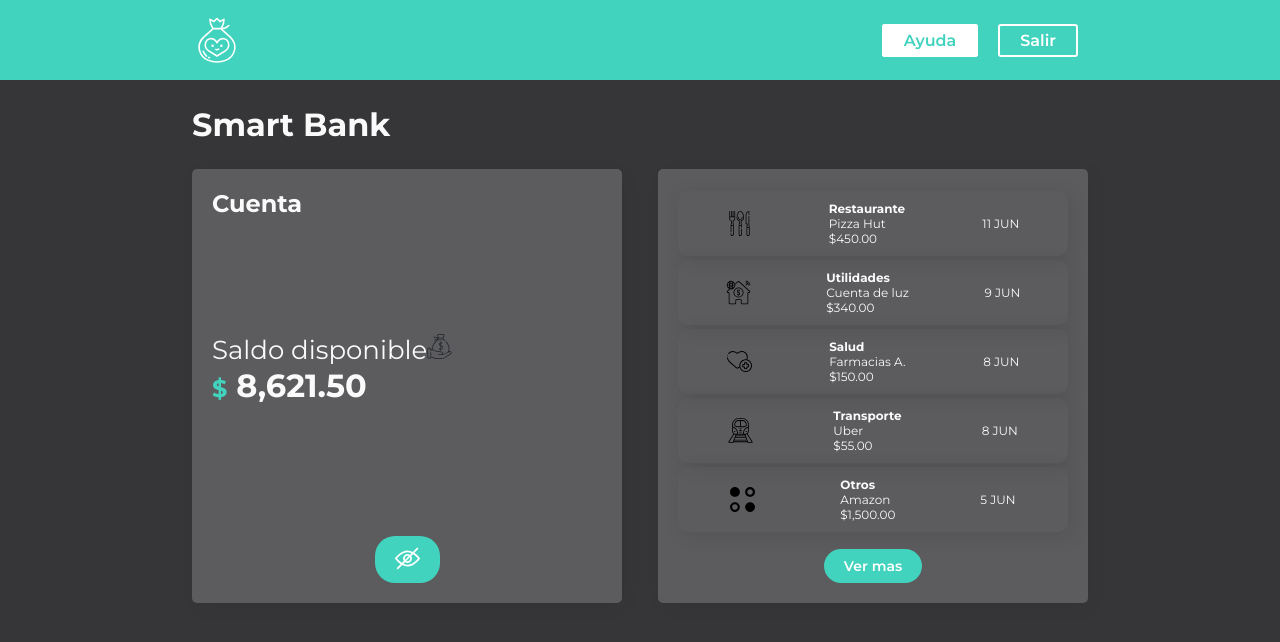
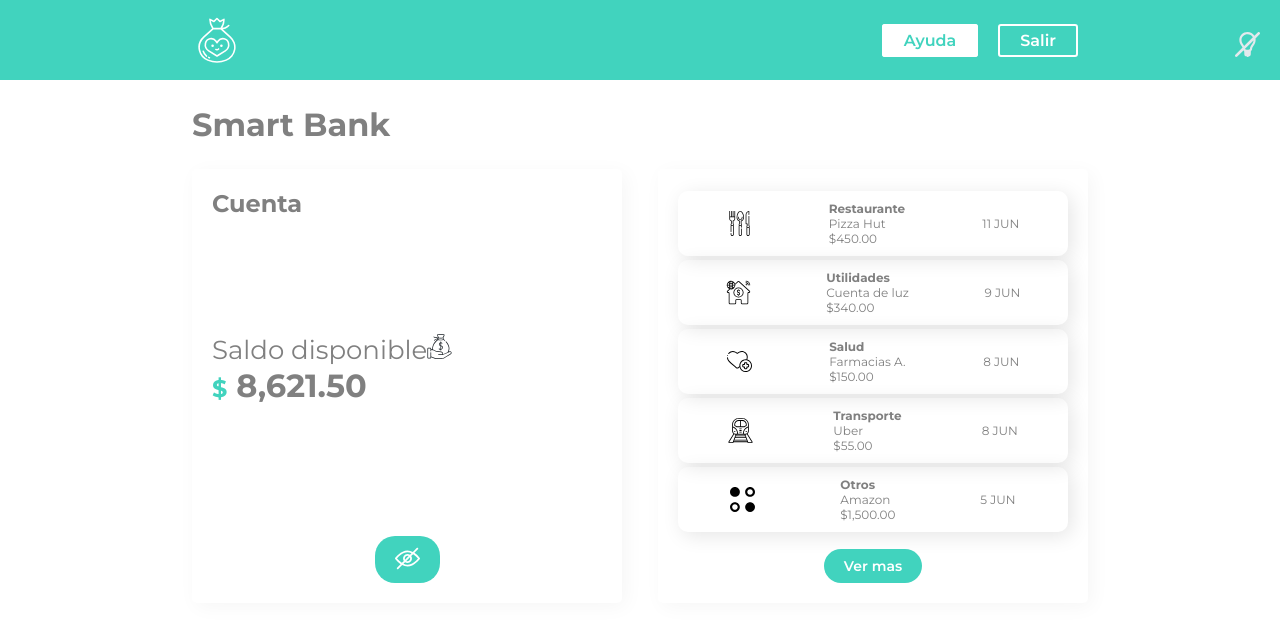
Before and after one commit to OtilioGD/styled-components, a React (Create React App) app: page / in a window 1280 px wide. Shown: the top 642 px of the page. Built offline with nearby package versions, Linux system fonts and the light colour scheme.

Commit message:
Terminando funcionalidad de btn theme - usando ThemeProvider

```diff
--- a/src/App.js
+++ b/src/App.js
@@ -1,17 +1,28 @@
-import React from "react";
+import React, {useState} from "react";
 
 import Container from "./Components/Container";
 import Header from "./Components/Header";
 import GlobalStyle from "./GlobalStyle";
 import { ThemeProvider } from "styled-components";
 import {temaClaro, temaOscuro} from './Components/UI/temas';
+import { Btn, BtnTema } from './Components/UI';
+import SwitcherTema from './Components/SwitcherTema';
 
 console.log(temaClaro, temaOscuro);
 
 function App() {
+  const [tema, setTema] = useState(true);
+
+  const toggleTema = () => {
+    setTema((tema) => !tema);
+  }
+
   return (
-    <ThemeProvider theme={temaOscuro}>
+    <ThemeProvider theme={tema ? temaClaro : temaOscuro}>
       <GlobalStyle />
+      <BtnTema onClick={toggleTema}>
+        <SwitcherTema tema={tema}/>
+      </BtnTema>
       <Header />
       <Container />
     </ThemeProvider>
--- a/src/Components/SwitcherTema/index.js
+++ b/src/Components/SwitcherTema/index.js
@@ -4,7 +4,7 @@ import themeOn from '../../assets/images/themeOn.svg';
 import themeOff from '../../assets/images/themeOff.svg';
 import {Icono} from '../UI';
 
-export default (tema) => {
+export default ({tema}) => {
     const claro = <Icono src={themeOn} alt='Tema claro' />;
     const oscuro = <Icono src={themeOff} alt='Tema Oscuro' />;
 
--- a/src/Components/UI/index.js
+++ b/src/Components/UI/index.js
@@ -44,7 +44,7 @@ export const Detalle = styled.span`
     font-size: 24px;
 `;
 
-export const btnTema = styled.div`
+export const BtnTema = styled.div`
   position: absolute;
   top: 4vh;
   right: 20px;
```
